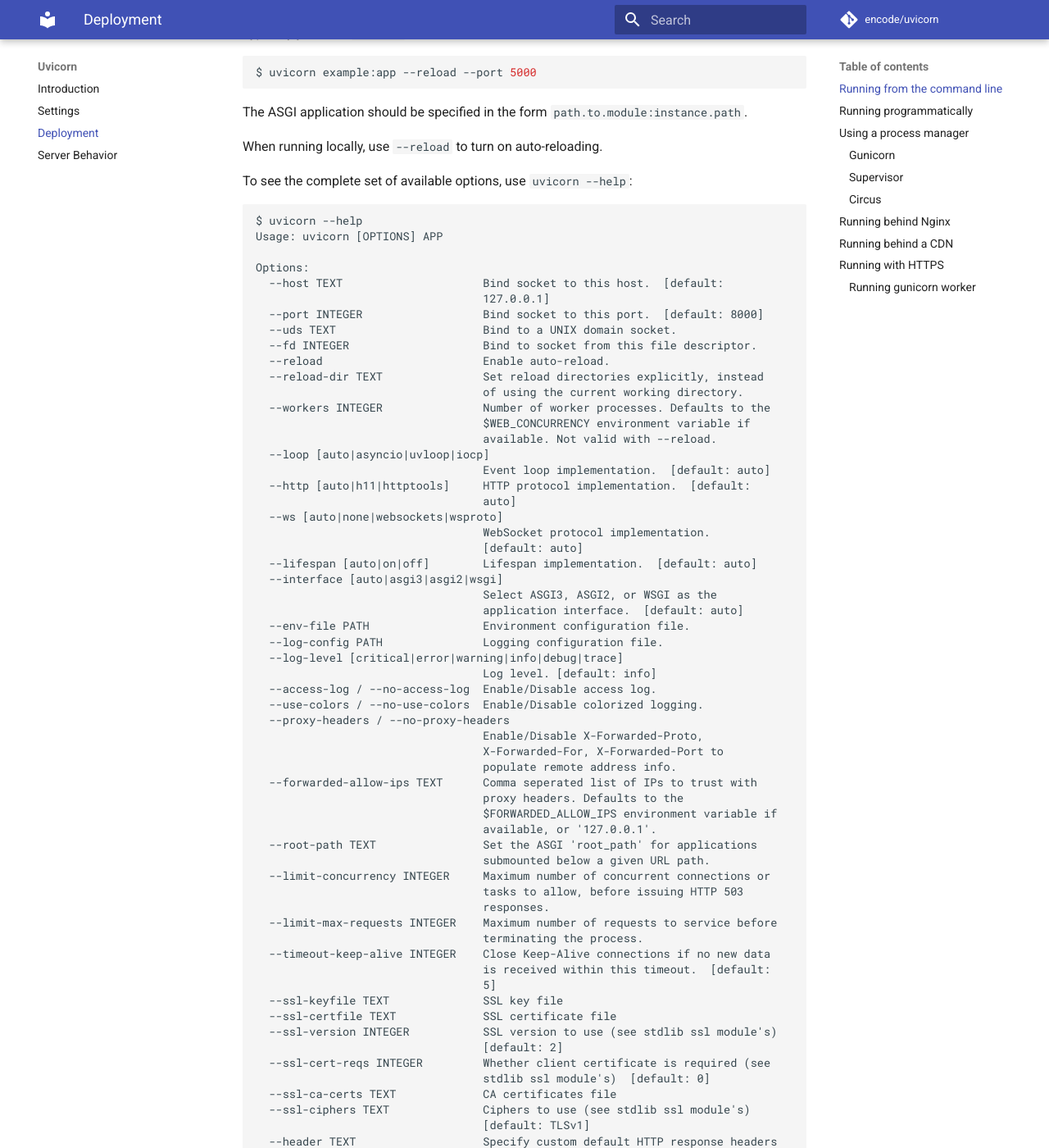
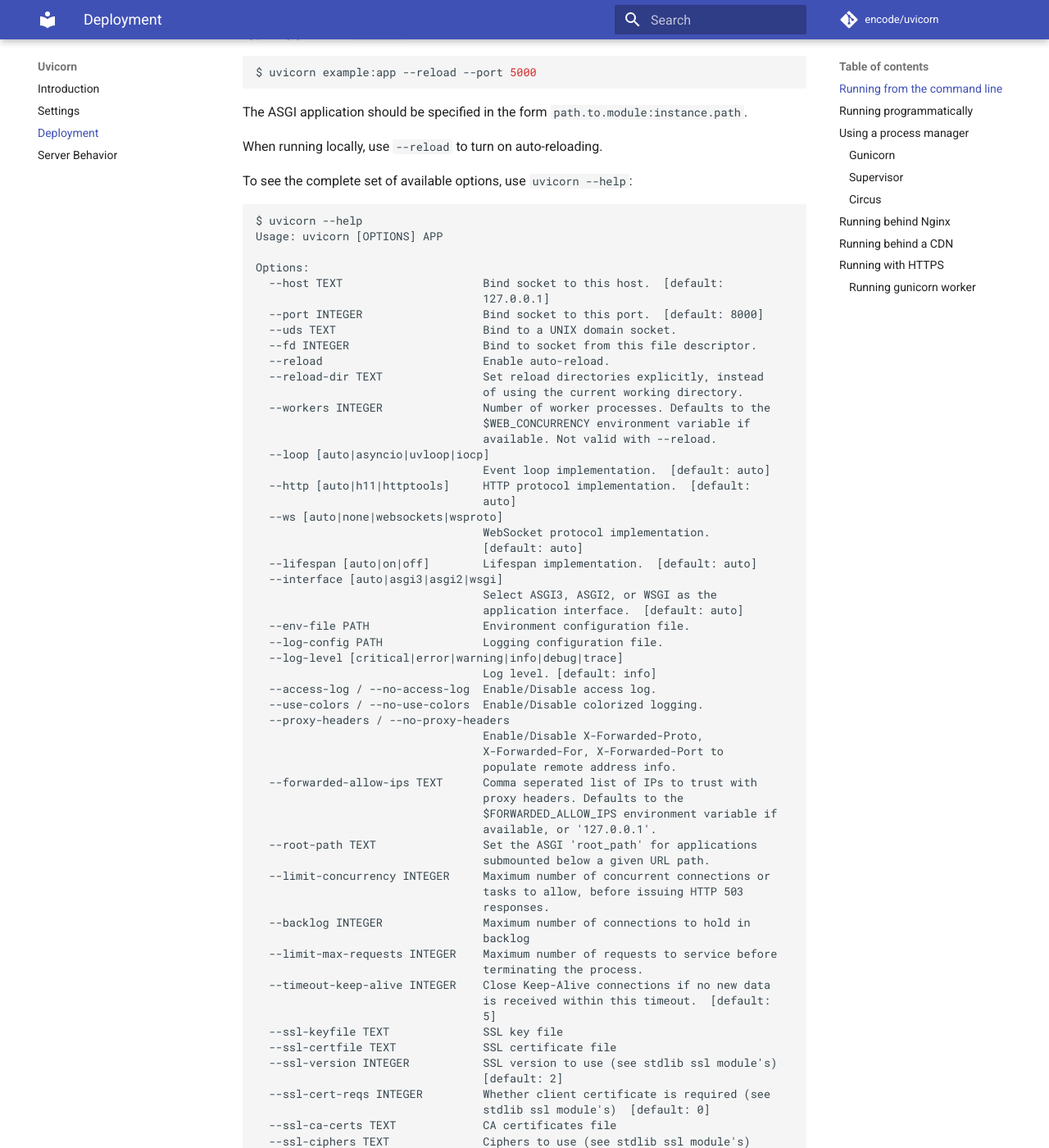
Before and after one commit to encode/uvicorn, an MkDocs documentation site: the page built from docs/deployment.md, in a window 1280 px wide and 1400 px high, scrolled down 479 px. Shown: the whole window at 82% size. Built offline with MkDocs 1.6.1 and Material for MkDocs 9.7.7, drawn with Linux system fonts in a browser that asks for light colours; comment, search, counter and statistics services are not loaded; old or Windows-style settings are respelled for this version of MkDocs; some of the changed text lies outside the part shown.

Commit message:
backlog documentation update

```diff
--- a/docs/deployment.md
+++ b/docs/deployment.md
@@ -69,6 +69,8 @@
   --limit-concurrency INTEGER     Maximum number of concurrent connections or
                                   tasks to allow, before issuing HTTP 503
                                   responses.
+  --backlog INTEGER               Maximum number of connections to hold in
+                                  backlog
   --limit-max-requests INTEGER    Maximum number of requests to service before
                                   terminating the process.
   --timeout-keep-alive INTEGER    Close Keep-Alive connections if no new data
```
Also changed, not shown: docs/index.md (+2 -0 lines), docs/settings.md (+1 -0 lines).
